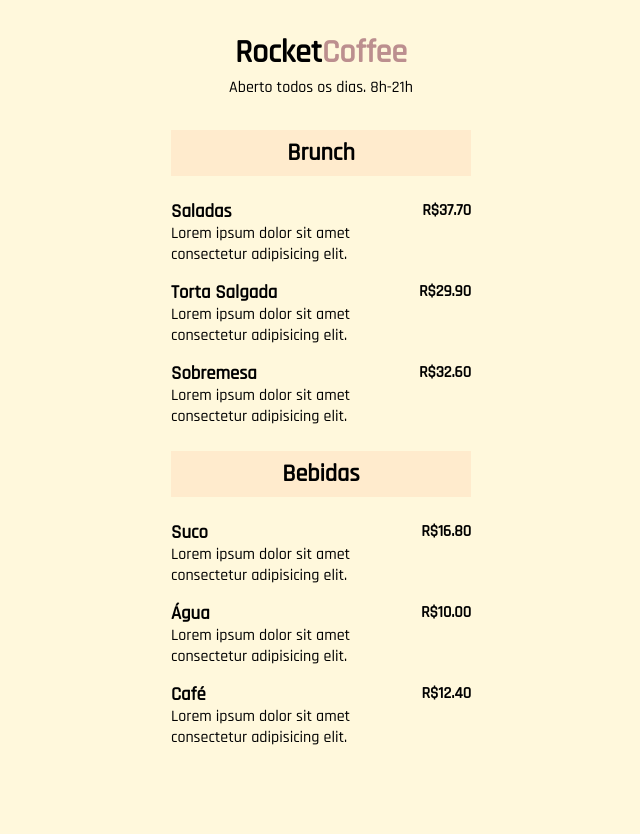
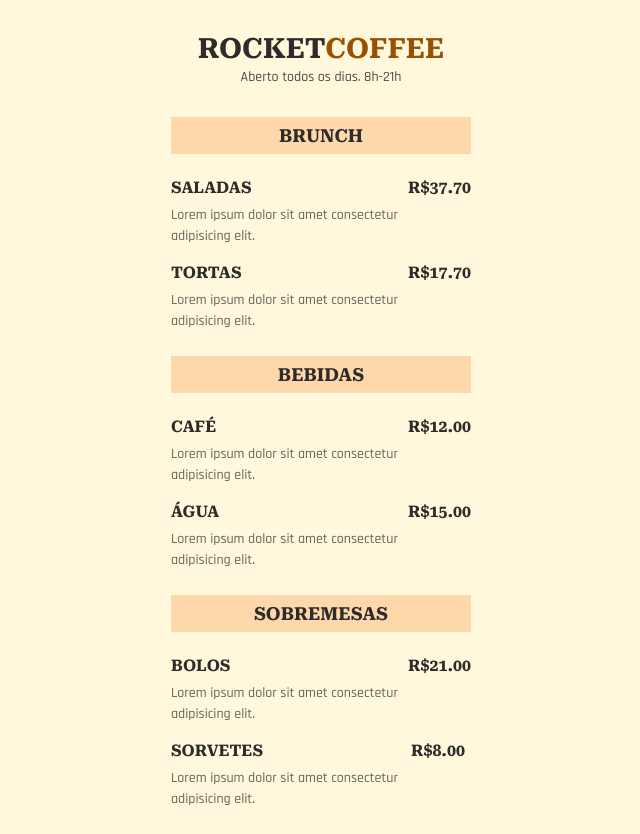
Before and after one commit to MMagno16/maratona-explorer-3.0, a plain HTML site: page index.html in a window 1280 px wide. Shown: the whole page, without its empty margins (319-959 px from the left). Before the commit the page ends 800 px from the top, so only its background shows below. Drawn offline with Linux system fonts and the light colour scheme.

Commit message:
Última alteração

```diff
--- a/index.html
+++ b/index.html
@@ -1,16 +1,21 @@
 <!DOCTYPE html>
-<html lang="en">
+<html lang="pt-br">
+  <head>
 
-<head>
+    <link rel="preconnect" href="https://fonts.googleapis.com">
+    <link rel="preconnect" href="https://fonts.gstatic.com" crossorigin>
+    <link href="https://fonts.googleapis.com/css2?family=Roboto&family=Roboto+Serif:opsz,wght@8..144,700&display=swap" rel="stylesheet">
+
     <meta charset="UTF-8">
-    <meta http-equiv="X-UA-Compatible" content="IE=edge">
     <meta name="viewport" content="width=device-width, initial-scale=1.0">
     <title>RocketCoffee</title>
+
     <link rel="stylesheet" href="main.css">
-
   </head>
 
+
   <body>
+
     <header>
       <h1>Rocket<span>Coffee</span></h1>
       <p>Aberto todos os dias. 8h-21h</p>
@@ -18,6 +23,7 @@
 
     <section>
       <h2>Brunch</h2>
+
       <ul>
         <li>
           <div class="details">
@@ -26,49 +32,45 @@
               Lorem ipsum dolor sit amet consectetur adipisicing elit.
             </p>
           </div>
+
           <strong class="price">
             R$37.70
           </strong>
         </li>
+
         <li>
           <div class="details">
-                    <h3>Torta Salgada</h3>
+            <h3>Tortas</h3>
             <p class="description">
               Lorem ipsum dolor sit amet consectetur adipisicing elit.
             </p>
           </div>
+
           <strong class="price">
-                    R$29.90
+            R$17.70
           </strong>
         </li>
-            <li>
-                <div class="details">
-                    <h3>Sobremesa</h3>
-                    <p class="description">
-                        Lorem ipsum dolor sit amet consectetur adipisicing elit.
-                    </p>
-                </div>
-                <strong class="price">
-                    R$32.60
-                </strong>
-            </li>
+
       </ul>
     </section>
 
     <section>
       <h2>Bebidas</h2>
+
       <ul>
         <li>
           <div class="details">
-                    <h3>Suco</h3>
+            <h3>Café</h3>
             <p class="description">
               Lorem ipsum dolor sit amet consectetur adipisicing elit.
             </p>
           </div>
+
           <strong class="price">
-                    R$16.80
+            R$12.00
           </strong>
         </li>
+
         <li>
           <div class="details">
             <h3>Água</h3>
@@ -76,23 +78,49 @@
               Lorem ipsum dolor sit amet consectetur adipisicing elit.
             </p>
           </div>
+
           <strong class="price">
-                    R$10.00
+            R$15.00
           </strong>
         </li>
+
+      </ul>
+    </section>
+
+
+    <section>
+      <h2>Sobremesas</h2>
+
+      <ul>
         <li>
           <div class="details">
-                    <h3>Café</h3>
+            <h3>Bolos</h3>
             <p class="description">
               Lorem ipsum dolor sit amet consectetur adipisicing elit.
             </p>
           </div>
+
           <strong class="price">
-                    R$12.40
+            R$21.00
           </strong>
         </li>
+
+        <li>
+          <div class="details">
+            <h3>Sorvetes</h3>
+            <p class="description">
+              Lorem ipsum dolor sit amet consectetur adipisicing elit.
+            </p>
+          </div>
+
+          <strong class="price">
+            R$8.00
+          </strong>
+        </li>
+
       </ul>
     </section>
+
   </body>
 
 </html>
--- a/main.css
+++ b/main.css
@@ -8,14 +8,21 @@
 
 body {
     background:  #FFF8DC	;
-    font-family: "Rajdhani", sans-serif;}
+    font-family: "Rajdhani", sans-serif;
+}
 
-ul{
+ul {
     list-style: none;
   }
 
-/* header */
+  /* FONTS */
+  h1, h2, h3, .price {
+    font-family: 'Roboto Serif', serif;
+    text-transform: uppercase;
+    color: #2D2C2A;
+  }
 
+  /* HEADER */
   header {
     padding: 32px 0;
     text-align: center;
@@ -24,43 +31,58 @@ header {
   header,
   section {
     max-width: 300px;
-    /* border: 1px solid #DEB887; */
     margin: 0 auto;
   }
 
   header h1 {
     margin-bottom: 4px;
+    font-size: 28px;
+    line-height: 33px;
   }
 
-header h1 span{
-    color:  #BC8F8F	;
+  header h1 span {
+    color: #995000;
   }
 
-/* section */
+  header p {
+    font-size: 14px;
+    line-height: 16px;
+
+    color: rgba(0, 0, 0, 0.7);
+  }
+
+  /* SECTION */
   section {
     margin-bottom: 24px;
   }
 
   section h2 {
-    background: #FFEBCD;
+    background-color: #FED7AA;
     padding: 8px 16px;
     text-align: center;
 
-
     margin-bottom: 24px;
+    font-size: 18px;
   }
 
-/*lista*/
-
+  /* LISTA */
   ul li {
     margin-bottom: 16px;
     display: flex;
   }
 
-li .ditails{
+  li .details {
     max-width: 240px;
   }
 
-.ditails h3 {
+  .details h3 {
     margin-bottom: 8px;
+    font-size: 16px;
+    line-height: 19px;
   }
+
+  .details p {
+    color: rgba(0, 0, 0, 0.6);
+    font-size: 14px;
+    line-height: 21px;
+  }
```
Lines whose indentation alone changed are shown as unchanged.
